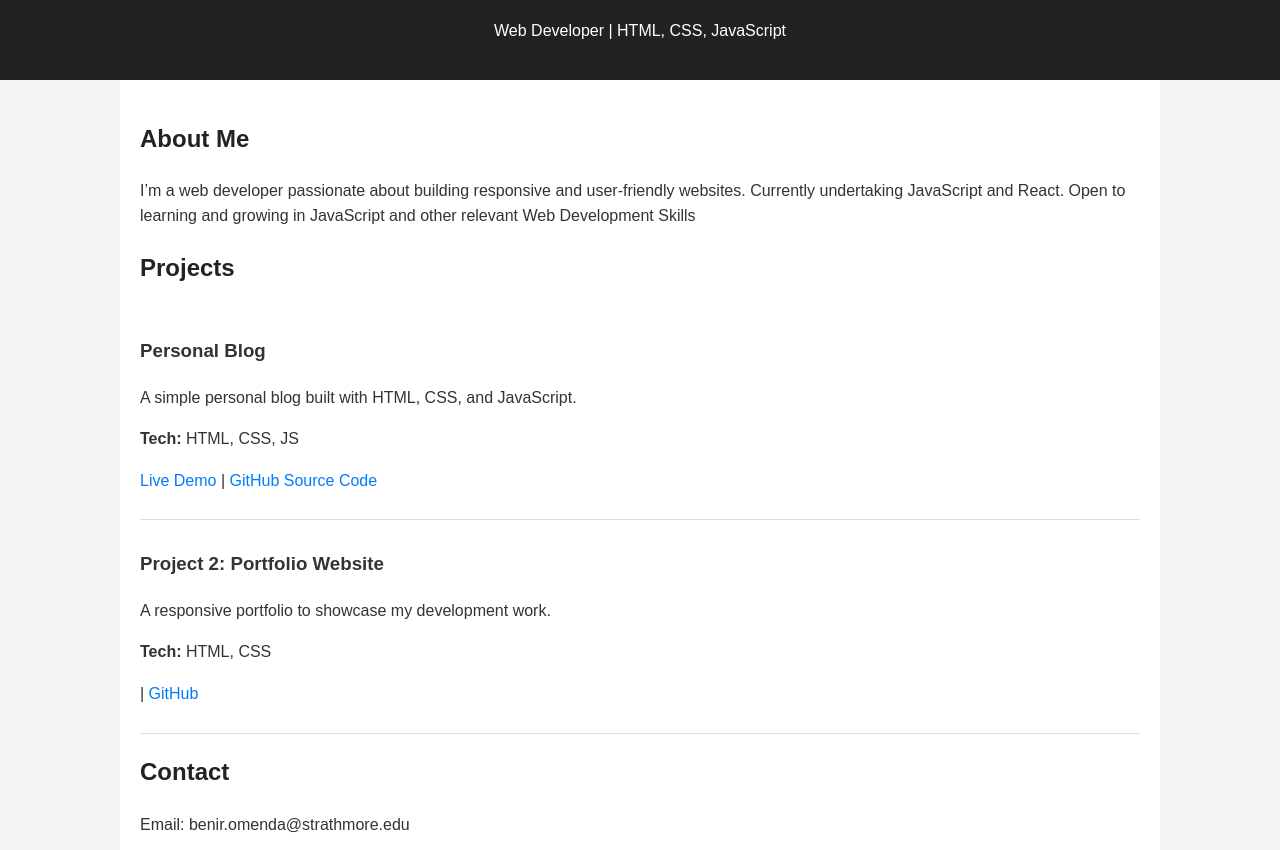
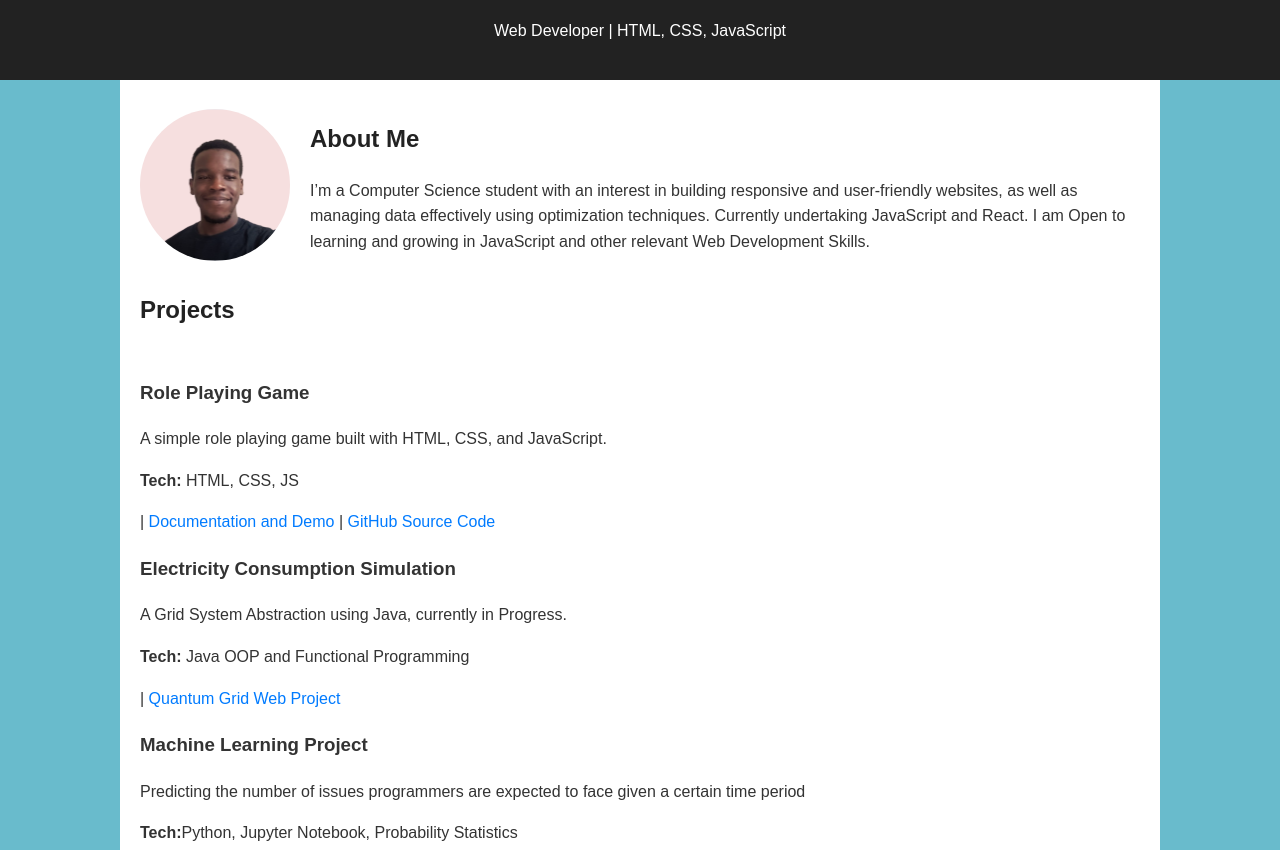
Before and after one commit to benir-o/personal-portfolio, a plain HTML site: page index.html in a window 1280 px wide. Shown: the part 96-946 px from the top of the page. Drawn offline with Linux system fonts and the light colour scheme.

Commit message:
Custom finalized

```diff
--- a/index.html
+++ b/index.html
@@ -13,26 +13,37 @@
     </header>
 
     <div class="container">
-      <section id="about">
-        <h2>About Me</h2>
-        <p>
-          I’m a web developer passionate about building responsive and
-          user-friendly websites. Currently undertaking JavaScript and React.
-          Open to learning and growing in JavaScript and other relevant Web
-          Development Skills
-        </p>
+      <section id="about" style="display: flex; align-items: center; gap: 20px">
+        <img
+          src="profile.png"
+          alt="My photo"
+          style="width: 150px; border-radius: 50%"
+        />
+        <div>
+          <h2>About Me</h2>
+          <p>
+            I’m a Computer Science student with an interest in building
+            responsive and user-friendly websites, as well as managing data
+            effectively using optimization techniques. Currently undertaking
+            JavaScript and React. I am Open to learning and growing in
+            JavaScript and other relevant Web Development Skills.
+          </p>
+        </div>
       </section>
 
       <section id="projects">
         <h2>Projects</h2>
 
         <div class="project">
-          <h3>Personal Blog</h3>
-          <p>A simple personal blog built with HTML, CSS, and JavaScript.</p>
+          <h3>Role Playing Game</h3>
+          <p>
+            A simple role playing game built with HTML, CSS, and JavaScript.
+          </p>
           <p><strong>Tech:</strong> HTML, CSS, JS</p>
           <p>
+            |
             <a href="https://benir-o.github.io/web-dev-html-basics/"
-              >Live Demo</a
+              >Documentation and Demo</a
             >
             |
             <a
@@ -41,16 +52,47 @@
               >GitHub Source Code</a
             >
           </p>
+          <h3>Electricity Consumption Simulation</h3>
+          <p>A Grid System Abstraction using Java, currently in Progress.</p>
+          <p><strong>Tech:</strong> Java OOP and Functional Programming</p>
+          <p>
+            |
+            <a href="https://github.com/benir-o/quantum-grid-kplc-project"
+              >Quantum Grid Web Project</a
+            >
+          </p>
+          <h3>Machine Learning Project</h3>
+          <p>
+            Predicting the number of issues programmers are expected to face
+            given a certain time period
+          </p>
+          <p>
+            <strong>Tech:</strong>Python, Jupyter Notebook, Probability
+            Statistics
+          </p>
+          <p>
+            |
+            <a
+              href="https://github.com/benir-o/Computer-Science-Library/Probability and Statistics"
+              >Using Linear Regression to predict programmer performance</a
+            >
+          </p>
         </div>
 
         <div class="project">
-          <h3>Project 2: Portfolio Website</h3>
-          <p>A responsive portfolio to showcase my development work.</p>
-          <p><strong>Tech:</strong> HTML, CSS</p>
+          <h3>General Programming Work</h3>
+          <p>
+            This repository covers 60-70% of the work I do on a daily or weekly
+            basis. This repository covers key concepts in Java such as Object
+            Oriented Programming, Streams API and Algorithms and data
+            structures. There are many folders and subfolders covering these
+            topics in detail.
+          </p>
+          <p><strong>Tech:</strong> Python, Java</p>
           <p>
             |
-            <a href="https://github.com/benir-o/FreeCodeCamp/role-playing-game"
-              >GitHub</a
+            <a href="https://github.com/benir-o/programming-classwork"
+              >Streams API in Java</a
             >
           </p>
         </div>
--- a/styles.css
+++ b/styles.css
@@ -3,7 +3,7 @@ body{
     margin: 0;
     padding: 0;
     line-height: 1.6;
-    background: #f4f4f4;
+    background: #69bbcc;
     color: #333;
 }
 header {
@@ -17,7 +17,7 @@ header {
     max-width: 1000px;
     margin: auto;
     padding: 20px;
-    background: #fff;
+    background: #ffffff;
 }
 h1, h2 {
     color: #222;
```
Also changed, not shown: profile.png (added).
